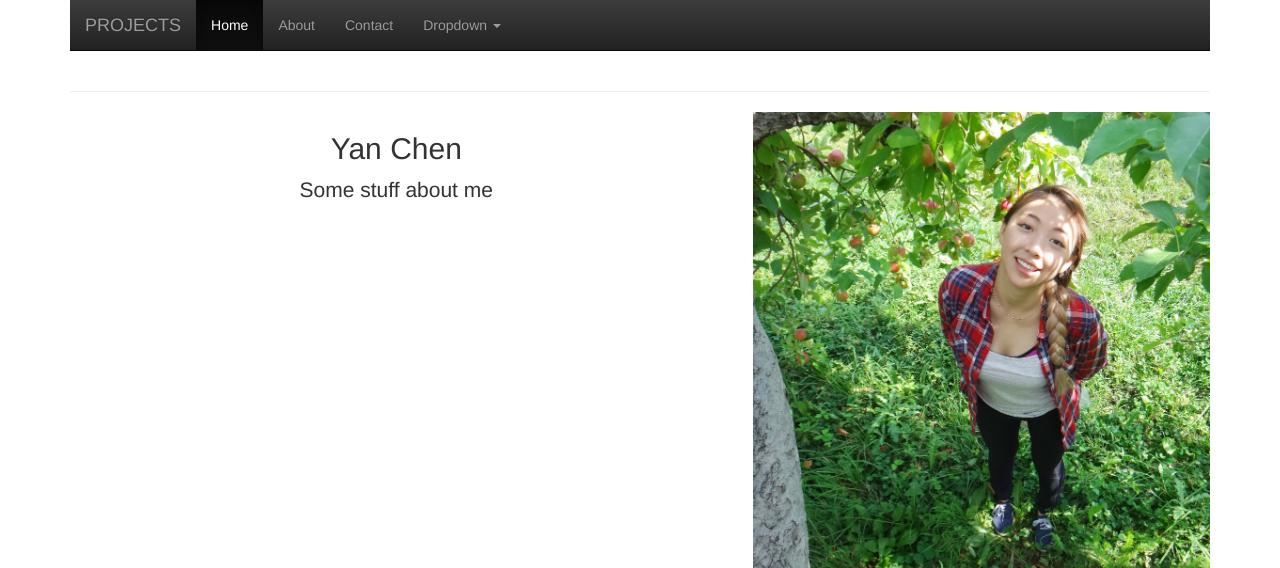
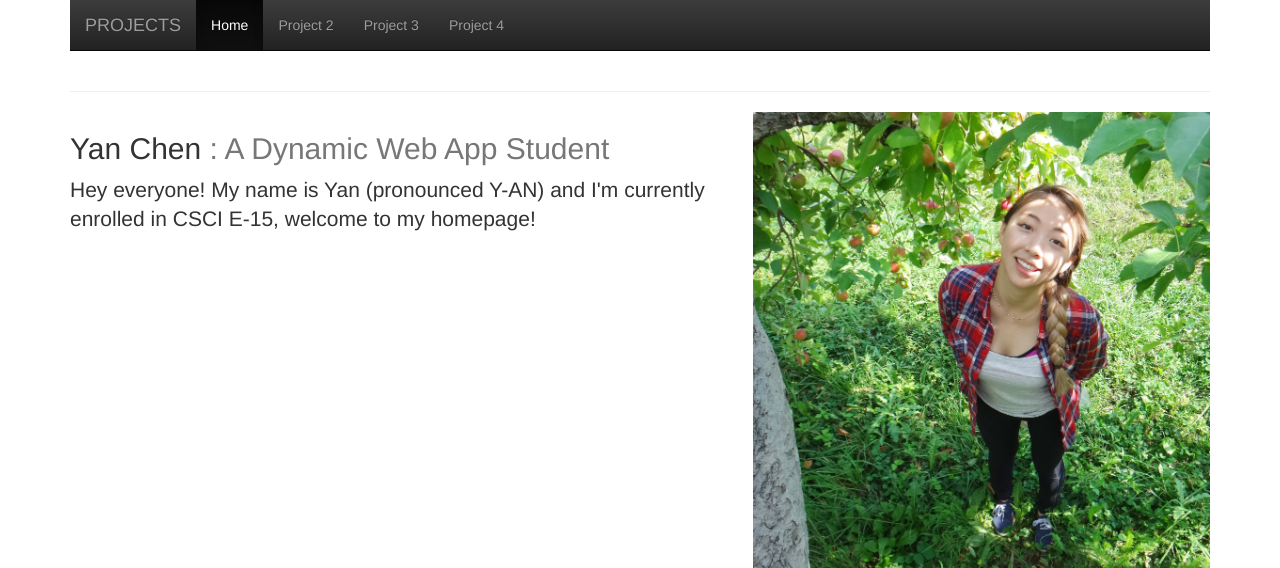
Before and after one commit to iEatYanYans/Profile, a PHP site: page / in a window 1280 px wide. Shown: the top 568 px of the page. Run offline with PHP 8.4, Linux system fonts and the light colour scheme; some libraries are stand-ins or nearby versions.

Commit message:
changed description

```diff
--- a/index.php
+++ b/index.php
@@ -43,20 +43,9 @@
             <div id="navbar" class="navbar-collapse collapse">
               <ul class="nav navbar-nav">
                 <li class="active"><a href="#">Home</a></li>
-                <li><a href="#about">About</a></li>
-                <li><a href="#contact">Contact</a></li>
-                <li class="dropdown">
-                  <a href="#" class="dropdown-toggle" data-toggle="dropdown" role="button" aria-haspopup="true" aria-expanded="false">Dropdown <span class="caret"></span></a>
-                  <ul class="dropdown-menu">
-                    <li><a href="#">Action</a></li>
-                    <li><a href="#">Another action</a></li>
-                    <li><a href="#">Something else here</a></li>
-                    <li role="separator" class="divider"></li>
-                    <li class="dropdown-header">Nav header</li>
-                    <li><a href="#">Separated link</a></li>
-                    <li><a href="#">One more separated link</a></li>
-                  </ul>
-                </li>
+                <li><a href="#Project2">Project 2</a></li>
+                <li><a href="#Project3">Project 3</a></li>
+                <li><a href="#Project4">Project 4</a></li>
               </ul>
             </div>
           </div>
@@ -80,8 +69,8 @@
 
       <div class="row featurette">
         <div class="col-md-7">
-          <h2 class="featurette-heading" align="center">Yan Chen <span class="text-muted"></span></h2>
-          <p class="lead" align="center"> Some stuff about me</p>
+          <h2 class="featurette-heading">Yan Chen <span class="text-muted">: A Dynamic Web App Student</span></h2>
+          <p class="lead"> Hey everyone! My name is Yan (pronounced Y-AN) and I'm currently enrolled in CSCI E-15, welcome to my homepage!</p>
         </div>
         <div class="col-md-5">
           <img class="featurette-image img-responsive center-block" src="images/Me.JPG" alt="IMAGE OF YAN" width="500">
```
